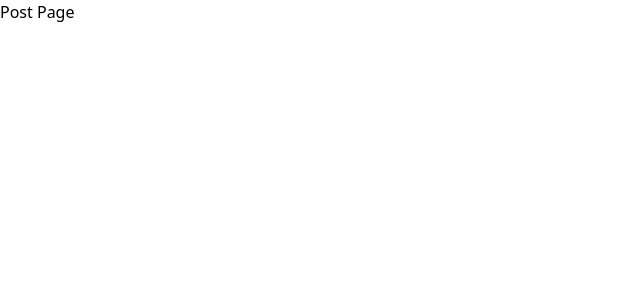
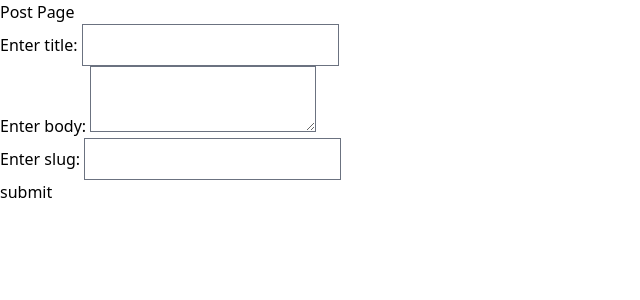
Before and after one commit to PiotrCembrowski/motopress, a Django app: page /post/ in a window 1280 px wide. Before the commit the part shown is almost empty. Shown: the top 300 px of the page, without its empty margins (0-640 px from the left). Run offline with Django 5.2, Linux system fonts and the light colour scheme; some libraries are stand-ins or nearby versions.

Commit message:
adding post form

```diff
--- a/motopress/core/templates/core/post.html
+++ b/motopress/core/templates/core/post.html
@@ -6,4 +6,20 @@
 
 {% block content %}
   <h1>Post Page</h1>
+
+  <form action="" method="post">
+    <div>
+      <label for="title">Enter title:</label>
+      <input id="title" type="text" name="title" value="" />
+    </div>
+    <div>
+      <label for="body">Enter body:</label>
+      <textarea name="body" id="body"></textarea>
+    </div>
+    <div>
+      <label for="slug">Enter slug:</label>
+      <input id="slug" type="text" name="slug" value="" />
+    </div>
+    <input type="submit" value="submit" />
+  </form>
 {% endblock %}
```
